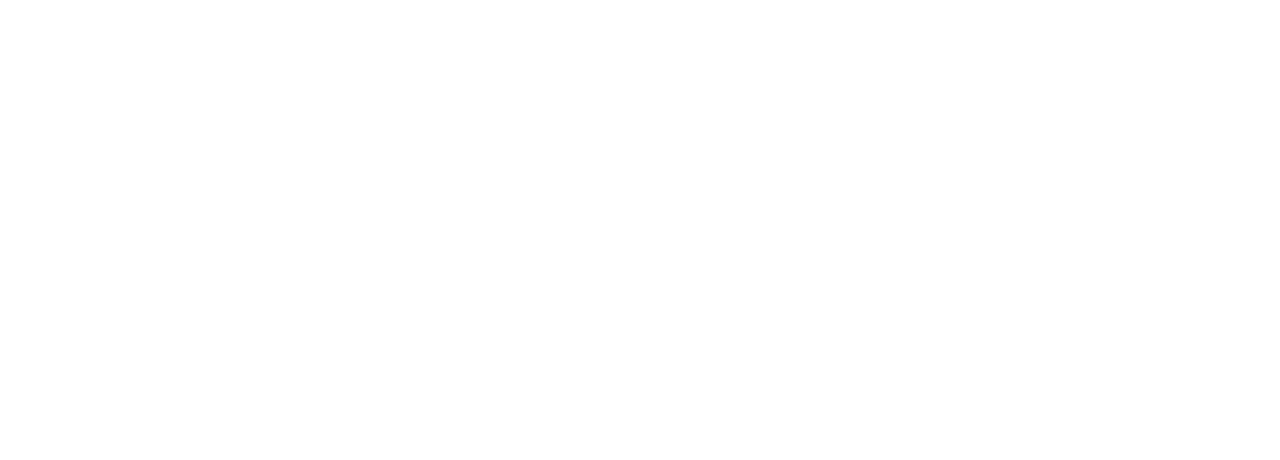
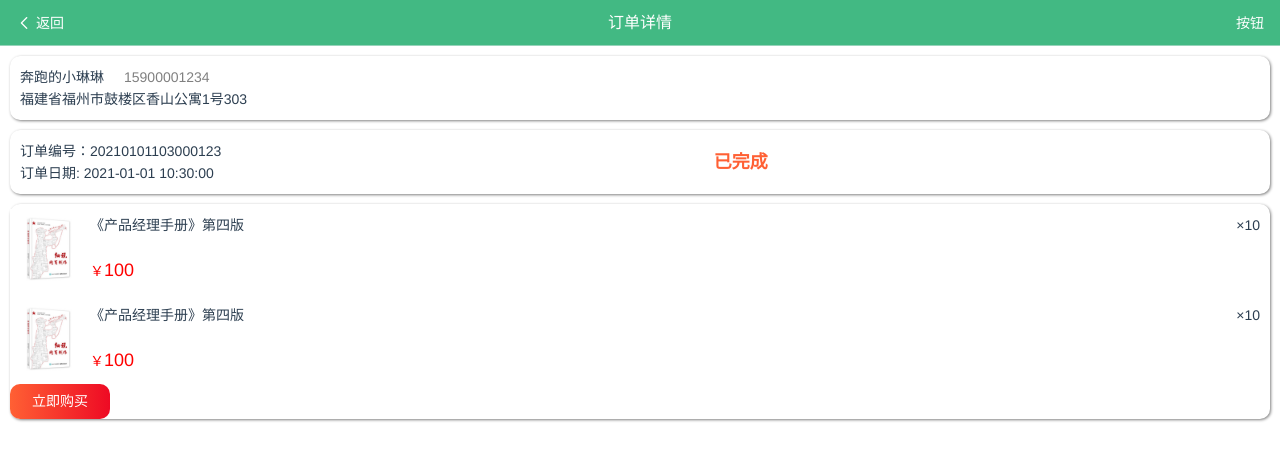
Before and after one commit to SherryChen0911/mall-demo, a Vue app: page /orderdetail in a window 1280 px wide. Before the commit this address had no page. Shown: the top 460 px of the page. Built offline with nearby package versions, Linux system fonts and the light colour scheme.

Commit message:
20210903001

```diff
--- a/src/assets/global.scss
+++ b/src/assets/global.scss
@@ -44,6 +44,7 @@
 
 .cnt{
     background-color: #faf6f6;
+    padding-bottom: 10px;
 }
 
 .navbar-palceholder{
@@ -141,3 +142,10 @@
     background-color: #fff;
     font-size: 14px;
   }
+
+.btn{
+    width: 100px;
+    height: 35px !important;
+    border-radius: 10px !important;
+    margin-right: 10px !important;
+}
--- a/src/router/index.js
+++ b/src/router/index.js
@@ -5,6 +5,10 @@
 import Profile from '../views/profile/Profile.vue'
 import Detail from '../views/detail/Detail.vue'
 import Preorder from '../views/order/Preorder.vue'
+import OrderList from '../views/order/OrderList.vue'
+import OrderDetail from '../views/order/OrderDetail.vue'
+import AddressList from '../views/address/AddressList.vue'
+import AddressDetail from '../views/address/AddressDetail.vue'
 
 const routes = [
   {
@@ -56,6 +60,38 @@
     }
   },
   {
+    path: '/orderlist',
+    name: 'OrderList',
+    component: OrderList,
+    meta:{
+      showTab: false,
+    }
+  },
+  {
+    path: '/orderdetail',
+    name: 'OrderDetail',
+    component: OrderDetail,
+    meta:{
+      showTab: false,
+    }
+  },
+  {
+    path: '/addresslist',
+    name: 'AddressList',
+    component: AddressList,
+    meta:{
+      showTab: false,
+    }
+  },
+  {
+    path: '/addressdetail',
+    name: 'AddressDetail',
+    component: AddressDetail,
+    meta:{
+      showTab: false,
+    }
+  },
+  {
     path: '/about',
     name: 'About',
     // route level code-splitting
--- /dev/null
+++ b/src/views/address/AddressDetail.vue
@@ -0,0 +1,33 @@
+<template>
+<div>
+  <van-nav-bar class="nav-bar" title="编辑地址" left-text="返回" right-text="按钮" left-arrow fixed @click-left="onClickLeft" @click-right="onClickRight"/>
+  <div class="navbar-palceholder"></div>
+</div>
+
+</template>
+
+<script>
+// @ is an alias to /src
+import "@/assets/global.scss";
+
+export default {
+  name: 'Index',
+  components: {
+  },
+  data(){
+    return {
+    }
+  },
+  methods:{
+    onClickLeft(){
+      this.$router.go(-1)
+    },
+    onClickRight(){
+
+    },
+  }
+}
+</script>
+
+<style lang="scss">
+</style>
--- /dev/null
+++ b/src/views/address/AddressList.vue
@@ -0,0 +1,33 @@
+<template>
+<div>
+  <van-nav-bar class="nav-bar" title="地址管理" left-text="返回" right-text="按钮" left-arrow fixed @click-left="onClickLeft" @click-right="onClickRight"/>
+  <div class="navbar-palceholder"></div>
+</div>
+
+</template>
+
+<script>
+// @ is an alias to /src
+import "@/assets/global.scss";
+
+export default {
+  name: 'Index',
+  components: {
+  },
+  data(){
+    return {
+    }
+  },
+  methods:{
+    onClickLeft(){
+      this.$router.go(-1)
+    },
+    onClickRight(){
+
+    },
+  }
+}
+</script>
+
+<style lang="scss">
+</style>
--- a/src/views/detail/Detail.vue
+++ b/src/views/detail/Detail.vue
@@ -242,12 +242,7 @@
     align-items: center;
 
   }
-  .btn{
-      width: 100px;
-      height: 35px !important;
-      border-radius: 10px !important;
-      margin-right: 10px !important;
-  }
+
   .van-tabs__content{
     background-color: #fff;
   }
--- /dev/null
+++ b/src/views/order/OrderDetail.vue
@@ -0,0 +1,95 @@
+<template>
+<div>
+  <van-nav-bar class="nav-bar" title="订单详情" left-text="返回" right-text="按钮" left-arrow fixed @click-left="onClickLeft" @click-right="onClickRight"/>
+  <div class="navbar-palceholder"></div>
+  <div class="order-detail-item item-padding">
+    <div><span>奔跑的小琳琳</span><span style="color:gray; margin-left:20px">15900001234</span></div>
+    <div>福建省福州市鼓楼区香山公寓1号303</div>
+  </div>
+  <div class="order-detail-num item-padding">
+    <div class="order-time">
+      <span>订单编号：20210101103000123</span>
+      <span>订单日期: 2021-01-01 10:30:00</span>
+    </div>
+    <div style="flex:1; text-align:center; font-size:18px; font-weight: bold; color:#ff6034;">已完成</div>
+
+  </div>
+  <div class="order-detail-item">
+    <div class="order-list-item-body">
+      <van-image fit="contain" :src="require('@/assets/images/33.png')" style="width:80px;"/>
+      <div class="check-list-cnt">
+        <div class="check-list-cnt-title check-list-cnt-other">
+          <span>《产品经理手册》第四版</span>
+          <div><span>×</span><span>10</span></div>
+        </div>
+        <div><span style="color:red;">￥</span><span style="color:red; font-size:18px">100</span></div>
+      </div>
+    </div>
+    <div class="order-list-item-body">
+      <van-image fit="contain" :src="require('@/assets/images/33.png')" style="width:80px;"/>
+      <div class="check-list-cnt">
+        <div class="check-list-cnt-title check-list-cnt-other">
+          <span>《产品经理手册》第四版</span>
+          <div><span>×</span><span>10</span></div>
+        </div>
+        <div><span style="color:red;">￥</span><span style="color:red; font-size:18px">100</span></div>
+      </div>
+    </div>
+    <van-button class="btn" color="linear-gradient(to right, #ff6034, #EE0A24)" @click="toPreorder">立即购买</van-button>
+  </div>
+
+</div>
+</template>
+
+<script>
+// @ is an alias to /src
+import "@/assets/global.scss";
+
+export default {
+  name: 'Index',
+  components: {
+  },
+  data(){
+    return {
+    }
+  },
+  methods:{
+    onClickLeft(){
+      this.$router.go(-1)
+    },
+    onClickRight(){
+
+    },
+  }
+}
+</script>
+
+<style lang="scss">
+    .order-detail-item{
+      margin: 10px 10px 10px 10px;
+      display: flex;
+      flex-direction: column;
+      text-align: left;
+      background-color: #ffff;
+      box-shadow: 1px 1px 3px grey;
+      border-radius: 10px;
+    }
+    .order-detail-num{
+      margin: 10px 10px 10px 10px;
+      display: flex;
+      justify-content: space-between;
+      align-items: center;
+      text-align: left;
+      background-color: #ffff;
+      box-shadow: 1px 1px 3px grey;
+      border-radius: 10px;
+    }
+    .order-time{
+      display: flex;
+      flex-direction: column;
+    }
+    .item-padding{
+      padding: 10px;
+      font-size: 14px;
+    }
+</style>
--- /dev/null
+++ b/src/views/order/OrderList.vue
@@ -0,0 +1,113 @@
+<template>
+<div>
+  <van-nav-bar class="nav-bar" title="订单列表" left-text="返回" right-text="按钮" left-arrow fixed @click-left="onClickLeft" @click-right="onClickRight"/>
+  <div class="navbar-palceholder"></div>
+  <van-tabs v-model="active" sticky offset-top="46px">
+    <van-tab title="全部">
+      <div class="order-list-item">
+        <div @click="toOrderDetail">
+          <div class="order-list-item-head">
+            <span>订单日期: 2021-01-01 10:30:00</span>
+            <span>订单编号：20210101103000123</span>
+          </div>
+          <div class="order-list-item-body">
+            <van-image fit="contain" :src="require('@/assets/images/33.png')" style="width:80px;"/>
+            <div class="check-list-cnt">
+              <div class="check-list-cnt-title check-list-cnt-other">
+                <span>《产品经理手册》第四版</span>
+                <div><span>×</span><span>10</span></div>
+              </div>
+              <div><span style="color:red;">￥</span><span style="color:red; font-size:18px">100</span></div>
+            </div>
+          </div>
+          <div class="order-list-item-body">
+            <van-image fit="contain" :src="require('@/assets/images/33.png')" style="width:80px;"/>
+            <div class="check-list-cnt">
+              <div class="check-list-cnt-title check-list-cnt-other">
+                <span>《产品经理手册》第四版</span>
+                <div><span>×</span><span>10</span></div>
+              </div>
+              <div><span style="color:red;">￥</span><span style="color:red; font-size:18px">100</span></div>
+            </div>
+          </div>
+        </div>
+        <div class="order-list-item-foot">
+          <van-button class="btn" style="border-color: #FF976A; color: #FF976A" @click="pay">去支付</van-button>
+          <div>
+            <span style="font-size:12px; color:gray;">订单金额：</span><span>￥</span><span style="font-size:18px">100</span>
+          </div>
+        </div>
+      </div>
+    </van-tab>
+    <van-tab title="待支付">
+    </van-tab>
+    <van-tab title="待发货">
+    </van-tab>
+    <van-tab title="已完成">
+    </van-tab>
+  </van-tabs>
+</div>
+
+</template>
+
+<script>
+// @ is an alias to /src
+import "@/assets/global.scss";
+
+export default {
+  name: 'Index',
+  components: {
+  },
+  data(){
+    return {
+    }
+  },
+  methods:{
+    onClickLeft(){
+      this.$router.go(-1)
+    },
+    onClickRight(){
+
+    },
+    toOrderDetail(){
+      this.$router.push({path:"/orderdetail"});
+    },
+    pay(){
+      console.log("pay")
+    }
+  }
+}
+</script>
+
+<style lang="scss">
+  .order-list-item{
+    margin: 10px 10px 10px 10px;
+    width: calc(100% - 20px);
+    background-color: #ffff;
+    box-shadow: 1px 1px 3px grey;
+    border-radius: 10px;
+  }
+  .order-list-item-head{
+    display: flex;
+    flex-direction: column;
+    justify-content: flex-start;
+    align-content: flex-start;
+    padding: 10px;
+    border-radius: 10px 10px 0 0;
+    border-bottom: 1px solid lightgray;
+    font-size: 12px;
+    text-align: left;
+  }
+  .order-list-item-body{
+    display: flex;
+    padding: 5px 10px 5px 0;
+  }
+
+  .order-list-item-foot{
+    display: flex;
+    justify-content: space-between;
+    align-items: center;
+    padding: 10px;
+    border-top: 1px solid lightgray;
+  }
+</style>
--- a/src/views/order/Preorder.vue
+++ b/src/views/order/Preorder.vue
@@ -1,6 +1,6 @@
 <template>
-<div>
-  <van-nav-bar class="nav-bar" title="生成订单" left-text="返回" right-text="按钮" left-arrow fixed @click-left="onClickLeft" @click-right="onClickRight"/>
+  <div>
+    <van-nav-bar class="nav-bar" title="生成订单" left-text="返回" right-text="按钮" left-arrow fixed @click-left="onClickLeft" @click-right="onClickRight"/>
     <div class="navbar-palceholder"></div>
     <div class="address">
       <div class="address-area">
@@ -26,10 +26,9 @@
     <div class="tabbar-placeholder"></div>
     <div class="settlement-bar-order">
       <div class="settlement-bar-cnt"><span>合计:</span><span style="color:red">￥</span><span style="color:red;font-size:18px;font-weight:bold;">100.00</span></div>
-      <van-button color="linear-gradient(to right, #ff6034, #ee0a24)" style="width:80px; height:30px; border-radius:15px;">结算</van-button>
+      <van-button class="btn" color="linear-gradient(to right, #ff6034, #ee0a24)">结算</van-button>
     </div>
-</div>
-
+  </div>
 </template>
 
 <script>
--- a/src/views/profile/Profile.vue
+++ b/src/views/profile/Profile.vue
@@ -7,19 +7,19 @@
       <div class="profile-cnt">奔跑的小琳琳</div>
     </div>
     <div class="order-area">
-      <div class="order-grid-item">
+      <div class="order-grid-item" @click="toOrderList">
         <span class="iconfont">&#xe604;</span>
         <div style="color:#1be4a1; margin-top:5px;">全部</div>
       </div>
-      <div class="order-grid-item">
+      <div class="order-grid-item" @click="toOrderList">
         <span class="iconfont">&#xe7bc;</span>
         <div style="color:#1be4a1; margin-top:5px;">待支付</div>
       </div>
-      <div class="order-grid-item">
+      <div class="order-grid-item" @click="toOrderList">
         <span class="iconfont">&#xe60a;</span>
         <div style="color:#1be4a1; margin-top:5px;">待发货</div>
       </div>
-      <div class="order-grid-item">
+      <div class="order-grid-item" @click="toOrderList">
         <span class="iconfont">&#xe6a6;</span>
         <div style="color:#1be4a1; margin-top:5px;">已完成</div>
       </div>
@@ -45,6 +45,9 @@
     },
     onClickRight(){
 
+    },
+    toOrderList(){
+      this.$router.push({path:"/orderlist"});
     }
   }
 }
@@ -88,7 +91,7 @@
   align-items: center;
 }
 .other-area{
-  margin: 46px 10px 10px 10px;
+  margin: 46px 10px 0 10px;
   width: calc(100% - 20px);
   height:500px;
   background-color: #ffff;
```
